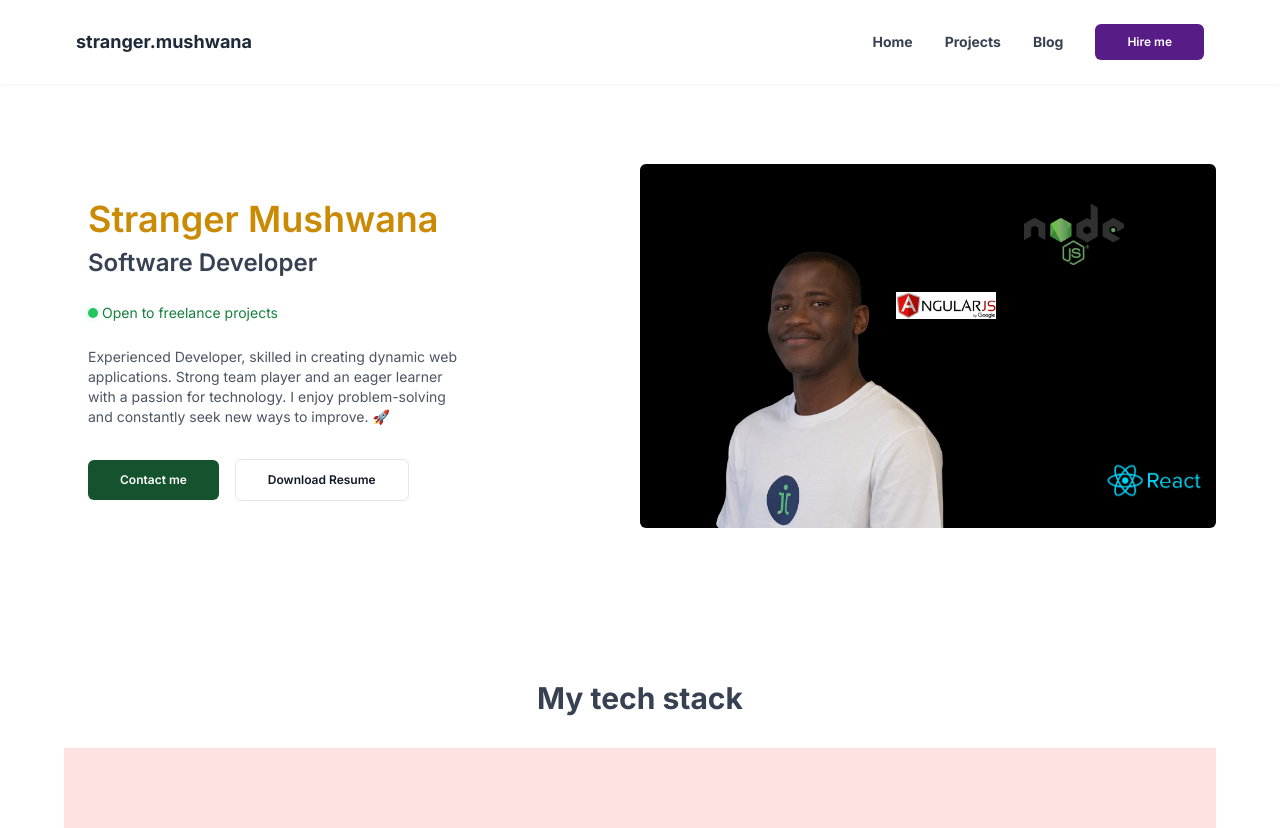
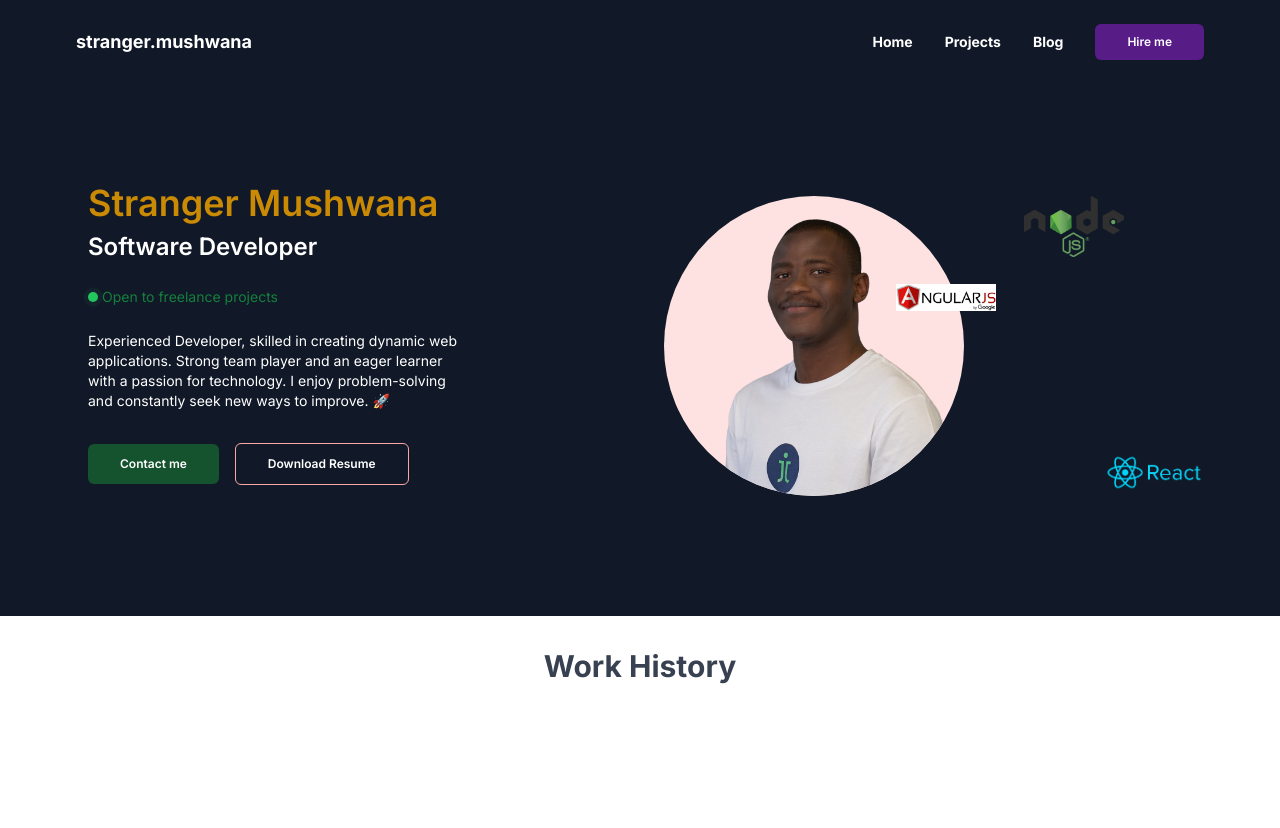
Before and after one commit to strangermushwana/portfolio, a Next.js app: page / in a window 1280 px wide. After the commit the page ends 800 px from the top, so only its background shows below. Built offline with nearby package versions, Linux system fonts and the light colour scheme.

Commit message:
fixed landing

```diff
--- a/app/components/Navbar.tsx
+++ b/app/components/Navbar.tsx
@@ -1,13 +1,51 @@
-import React from "react"
+"use client"
+
+import React, { useEffect, useState } from "react"
 
 export default function Navbar() {
+  const [active, setActive] = useState(false)
+
+  const isActive = () => {
+    window.scrollY > 5 ? setActive(true) : setActive(false)
+  }
+
+  useEffect(() => {
+    window.addEventListener("scroll", isActive)
+    return () => {
+      window.removeEventListener("scroll", isActive)
+    }
+  }, [])
   return (
-    <div className="top-1 bg-white p-3 shadow-sm ">
-      <div className="flex justify-between items-center max-w-6xl text-gray-800 p-3 mx-auto">
-        <h1 className="text-lg font-bold cursor-pointer hover:text-gray-900">
+    <div
+      className={
+        active
+          ? "sticky top-0 bg-gray-100 p-3 shadow-sm z-40"
+          : "bg-gray-900 text-white p-3 shadow-sm"
+      }
+    >
+      <div
+        className={
+          active
+            ? "flex justify-between items-center max-w-6xl text-black p-3 mx-auto"
+            : "flex justify-between items-center max-w-6xl p-3 mx-auto"
+        }
+      >
+        <h1
+          className={
+            active
+              ? "text-lg font-bold cursor-pointer text-black"
+              : "text-lg font-bold cursor-pointer"
+          }
+        >
           stranger.mushwana
         </h1>
-        <div className="flex space-x-8 items-center font-bold text-sm text-gray-700">
+        <div
+          className={
+            active
+              ? "flex space-x-8 items-center font-bold text-sm text-black"
+              : "flex space-x-8 items-center font-bold text-sm"
+          }
+        >
           <a href="#">Home</a>
           <a href="#">Projects</a>
           <a href="#">Blog</a>
--- a/app/components/Showcase.tsx
+++ b/app/components/Showcase.tsx
@@ -3,14 +3,14 @@ import React from "react"
 
 export default function Showcase() {
   return (
-    <div className=" py-10">
+    <div className=" py-10 bg-gray-900">
       <div className="max-w-6xl flex items-center mx-auto">
         <div className="w-1/2 text-left p-6">
           <div className="max-w-sm">
             <div className="font-semibold text-4xl text-yellow-600">
               Stranger Mushwana
             </div>
-            <div className="font-semibold text-2xl my-2 text-gray-700">
+            <div className="font-semibold text-2xl my-2 text-white">
               Software Developer
             </div>
             <div className="flex space-x-1 items-center my-6">
@@ -22,7 +22,7 @@ export default function Showcase() {
                 Open to freelance projects
               </span>
             </div>
-            <div className="text-sm text-gray-600">
+            <div className="text-sm text-white">
               Experienced Developer, skilled in creating dynamic web
               applications. Strong team player and an eager learner with a
               passion for technology. I enjoy problem-solving and constantly
@@ -37,16 +37,17 @@ export default function Showcase() {
               </a>
               <a
                 href="#"
-                className="px-8 py-3 border hover:bg-gray-200 text-gray-900 rounded-md font-semibold text-xs"
+                className="px-8 py-3 border border-red-300 text-white rounded-md font-semibold text-xs"
               >
                 Download Resume
               </a>
             </div>
           </div>
         </div>
-        <div className="flex items-center justify-left mt-10 w-1/2">
-          <div className="relative px-6 bg-black w-full pt-16 rounded-md overflow-hidden mb-20">
+        <div className="flex items-center justify-right mt-8 w-1/2 relative">
+          <div className=" px-6 w-full pt-10 rounded-md overflow-hidden mb-20 z-10">
             <Image
+              className="rounded-full bg-red-100 overflow-hidden"
               src="/images/me.png"
               alt="Image of myself"
               width={300}
--- a/app/page.tsx
+++ b/app/page.tsx
@@ -5,12 +5,12 @@ export default function Home() {
   return (
     <main>
       <Showcase />
-      <div className="p-8 text-gray-700">
-        <div className="text-center font-bold text-3xl">My tech stack</div>
+      <div className="py-8 max-w-6xl mx-auto text-gray-700">
+        <div className="text-center font-bold text-3xl">Work History</div>
       </div>
-      <div className="p-10 bg-red-100 mx-auto max-w-6xl">
+      <div className="p-10 bg-pl-100 mx-auto max-w-6xl">
         <div className="flex items-center mx-auto space-x-10">
-          <div className="one">{/* <Image src="./images/Node" /> */}</div>
+          {/* <div className="one">Incoming</div> */}
         </div>
       </div>
     </main>
```
